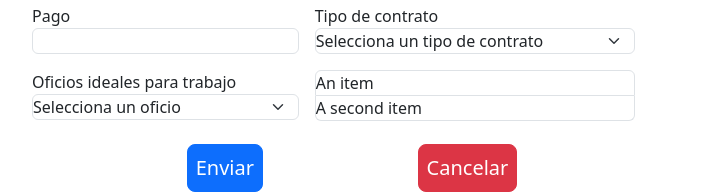
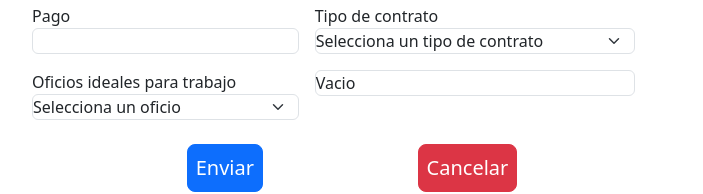
Before and after one commit to Frida-Ortiz/Chambitas, an Angular app in the folder chambitas/: page /oferta-trabajo in a window 1280 px wide. Shown: the part 290-484 px from the top of the page, without its empty margins (288-991 px from the left). Built offline with nearby package versions, Linux system fonts and the light colour scheme.

Commit message:
Trabajando en oferta trabajo

```diff
--- a/chambitas/src/app/pages/ofertatrabajo/ofertatrabajo.component.html
+++ b/chambitas/src/app/pages/ofertatrabajo/ofertatrabajo.component.html
@@ -160,6 +160,7 @@
         [(ngModel)]="registro.oficios"
         required
         [ngClass]="{'is-invalid': registroForm.controls['oficios']?.invalid && registroForm.controls['oficios']?.touched}"
+        (change)="onChangeOficio($event)"
 
       >
         <option value="" disabled selected>Selecciona un oficio</option>
@@ -177,9 +178,7 @@
       </div>
       <div class="col-md-6">
         <ul class="list-group">
-          <li class="list-group-item">An item</li>
-          <li class="list-group-item">A second item</li>
-
+          <li *ngFor="let o of oficios" class="list-group-item">{{o}}</li>
         </ul>
       </div>
     </div>
--- a/chambitas/src/app/pages/ofertatrabajo/ofertatrabajo.component.ts
+++ b/chambitas/src/app/pages/ofertatrabajo/ofertatrabajo.component.ts
@@ -10,6 +10,9 @@ import { CommonModule } from '@angular/common'; // Importa CommonModule
   styleUrl: './ofertatrabajo.component.css'
 })
 export class OfertatrabajoComponent {
+
+  oficios: [string] = ['Vacio'];
+
   registro: any = {
     nombreTrabajo: '',
     descripcionTrabajo: '',
@@ -19,6 +22,18 @@ export class OfertatrabajoComponent {
     tipoContrato: ''
   };
 
+  onChangeOficio(event: any) {
+    // const oficioSeleccionado = event?.target?.value;
+    // if (oficioSeleccionado) {
+    //   console.log('Oficio seleccionado:', oficioSeleccionado);
+    //   this.oficios.push(oficioSeleccionado)
+    //   // Puedes realizar cualquier lógica adicional aquí
+    // } else {
+    //   console.error('Error: No se pudo obtener el valor del select.');
+    // }
+    console.log(event)
+  }
+
   submitForm() {
     // Aquí puedes manejar la lógica para enviar el formulario
     console.log('Formulario enviado:', this.registro);
```
